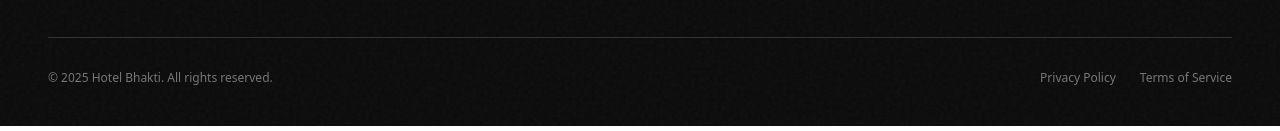
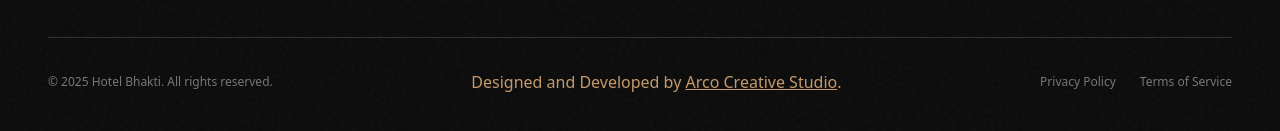
Before and after one commit to RishiBagora/hotelbhaktipalace, a React (Vite) app: page /contact in a window 1280 px wide. Shown: the part 5126-5257 px from the top of the page. Built offline with nearby package versions, Linux system fonts and the light colour scheme; a web font is replaced by a local one.

Commit message:
update message

```diff
--- a/src/components/general/FooterSection.jsx
+++ b/src/components/general/FooterSection.jsx
@@ -542,6 +542,9 @@ export default function CleanLuxuryFooter() {
           <div className="text-[#777777] text-xs">
             © {new Date().getFullYear()} Hotel Bhakti. All rights reserved.
           </div>
+          <div className="text-[#C49A6C] text-md">
+            Designed and Developed by <a href="https://arcocreativestudio.vercel.app" target="_blank" className="hover:text-[#F9F9F9] transition-colors duration-300 underline">Arco Creative Studio</a>.
+          </div>
 
           <div className="flex gap-6 text-[#777777] text-xs">
             <a href="/privacy" className="hover:text-[#F9F9F9] transition-colors duration-300">Privacy Policy</a>
```
